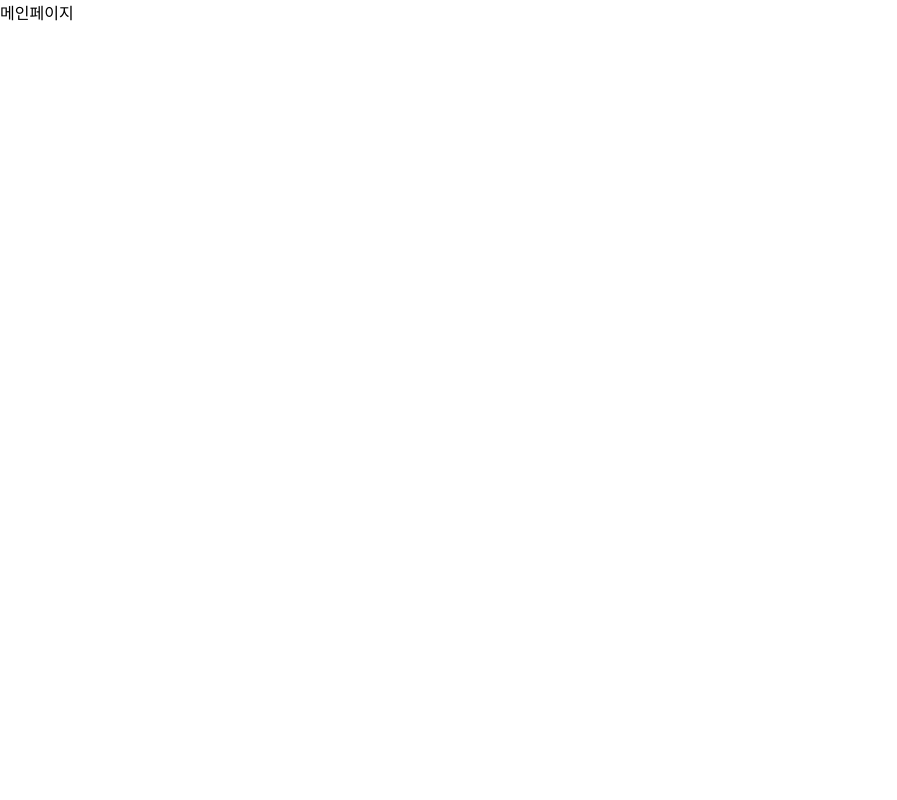
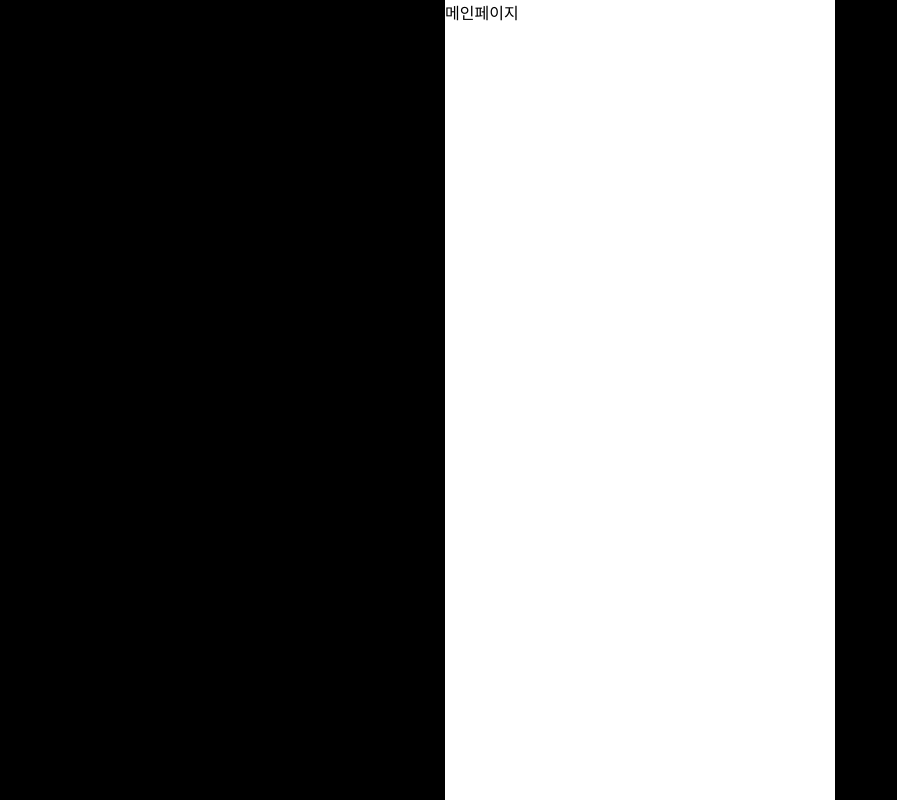
Before and after one commit to DonggyunKim00/UniMarket, a React (Create React App) app: page / in a window 1280 px wide. Shown: the whole page, without its empty margins (0-897 px from the left). Built offline with nearby package versions, Linux system fonts and the light colour scheme.

Commit message:
feat: ui 초기 설정 및 styled-components, mui 의존성 install

```diff
--- a/package.json
+++ b/package.json
@@ -3,6 +3,10 @@
   "version": "0.1.0",
   "private": true,
   "dependencies": {
+    "@fontsource/roboto": "^5.0.13",
+    "@mui/icons-material": "^5.15.17",
+    "@mui/material": "^5.15.17",
+    "@mui/styled-engine-sc": "^6.0.0-alpha.18",
     "@supabase/supabase-js": "^2.43.0",
     "@tanstack/react-query": "^5.32.1",
     "@testing-library/jest-dom": "^5.17.0",
@@ -12,10 +16,12 @@
     "@types/node": "^16.18.96",
     "@types/react": "^18.3.1",
     "@types/react-dom": "^18.3.0",
+    "@types/styled-components": "^5.1.34",
     "react": "^18.3.1",
     "react-dom": "^18.3.1",
     "react-router-dom": "^6.23.0",
     "react-scripts": "5.0.1",
+    "styled-components": "^6.1.10",
     "typescript": "^4.9.5",
     "web-vitals": "^2.1.4",
     "zustand": "^4.5.2"
--- /dev/null
+++ b/src/components/Layout.tsx
@@ -0,0 +1,23 @@
+import React from 'react';
+import styled from 'styled-components';
+
+const Layout = ({ children }: { children: React.ReactNode }) => {
+  return (
+    <Container>
+      <Wrapper>{children}</Wrapper>
+    </Container>
+  );
+};
+
+export default Layout;
+
+const Container = styled.div`
+  display: flex;
+  justify-content: center;
+  background-color: black;
+  height: 100vh;
+`;
+const Wrapper = styled.div`
+  min-width: 390px;
+  background-color: white;
+`;
--- a/src/index.tsx
+++ b/src/index.tsx
@@ -1,9 +1,18 @@
 import React from 'react';
 import ReactDOM from 'react-dom/client';
+import Layout from './components/Layout';
 import './global.css';
 import Router from './Router';
+import '@fontsource/roboto/300.css';
+import '@fontsource/roboto/400.css';
+import '@fontsource/roboto/500.css';
+import '@fontsource/roboto/700.css';
 
 const root = ReactDOM.createRoot(
   document.getElementById('root') as HTMLElement,
 );
-root.render(<Router />);
+root.render(
+  <Layout>
+    <Router />
+  </Layout>,
+);
```
Also changed, not shown: src/App.tsx (deleted, +0 -8 lines), 1 other file (tests, documents, lock files or other folders).
